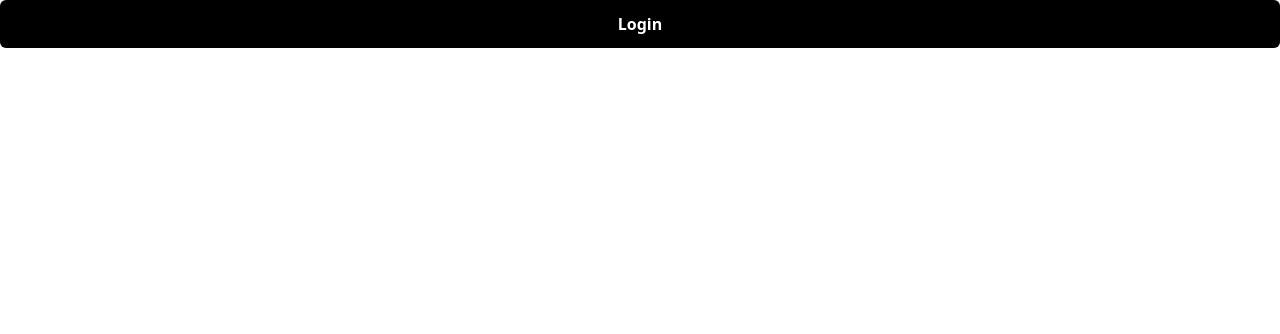
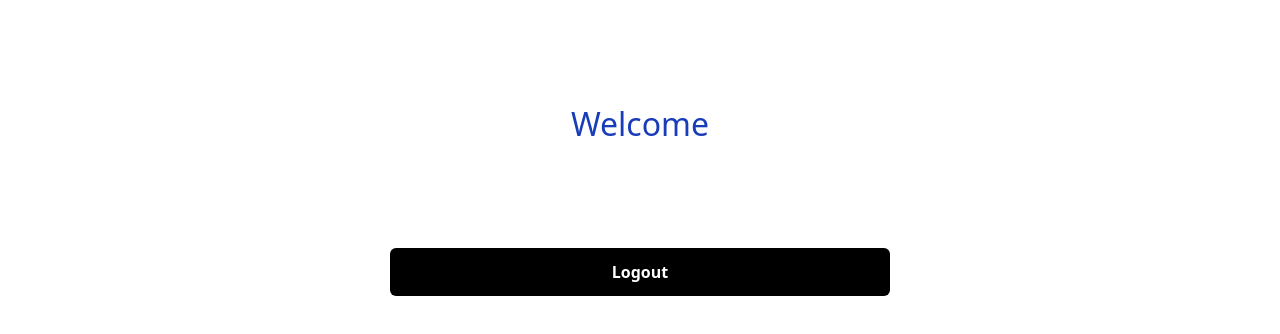
Before and after one commit to Error-at-night/Authentication, a React (Vite) app in the folder frontend/: page /dashboard in a window 1280 px wide. Shown: the top 334 px of the page. Built offline with nearby package versions, Linux system fonts and the light colour scheme.

Commit message:
Edited the dashboard page and a error message on the frontend

```diff
--- a/frontend/src/pages/Dashboard.tsx
+++ b/frontend/src/pages/Dashboard.tsx
@@ -5,13 +5,16 @@ function Dashboard() {
   const { logoutUser, isPending } = useLogout()
 
   return (
-    <div>
-      <button onClick={() => logoutUser()} type="button" className="text-white bg-black px-3 py-3 w-full rounded-md cursor-pointer font-semibold"
-        disabled={isPending}
-      >
-        {isPending ? <ButtonSpinner/> : "Login"}
-      </button>
-    </div>
+    <>
+      <h1 className="text-center text-[2rem] mt-[100px] text-blue-800">Welcome</h1>
+      <div className="mx-auto w-[500px] mt-[100px]">
+        <button onClick={() => logoutUser()} type="button" className="text-white bg-black px-3 py-3 w-[500px] rounded-md cursor-pointer font-semibold"
+          disabled={isPending}
+        >
+          {isPending ? <ButtonSpinner/> : "Logout"}
+        </button>
+      </div>
+    </>
   )
 }
 
--- a/frontend/src/pages/authentication/ResetPassword.tsx
+++ b/frontend/src/pages/authentication/ResetPassword.tsx
@@ -21,7 +21,7 @@ function ResetPassword() {
 
   const onSubmit: SubmitHandler<ResetPasswordFormData> = (data) => {
     if (!token) {
-      toast.error("Token is missing")
+      toast.error("Invalid or missing link")
       return
     }
 
--- a/frontend/src/utils/constants.ts
+++ b/frontend/src/utils/constants.ts
@@ -5,6 +5,6 @@ export const REGISTER_ENDPOINT = "api/v1/auth/register"
 export const VERIFY_EMAIL_ENDPOINT = "api/v1/auth/verify-email"
 export const RESEND_VERIFICATION_CODE_ENDPOINT = "api/v1/auth/resend-verification-code"
 export const LOGIN_ENDPOINT = "api/v1/auth/login"
+export const LOGOUT_ENDPOINT = "api/v1/auth/logout"
 export const FORGOT_PASSWORD_ENDPOINT = "api/v1/auth/forgot-password"
 export const RESET_PASSWORD_ENDPOINT = "api/v1/auth/reset-password"
-export const LOGOUT_ENDPOINT = "api/v1/auth/logout"
```
